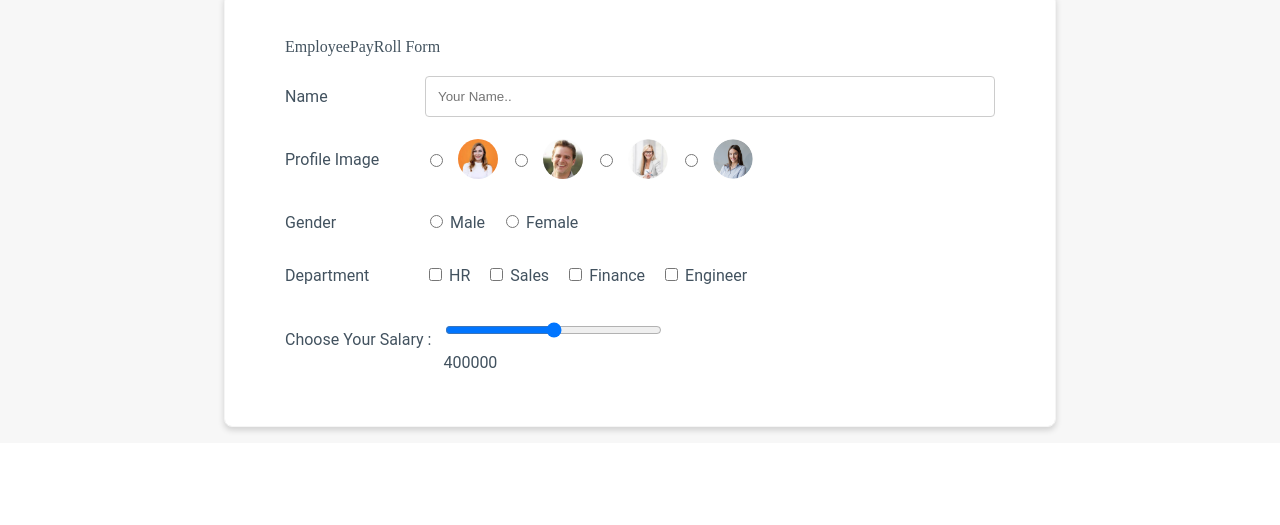
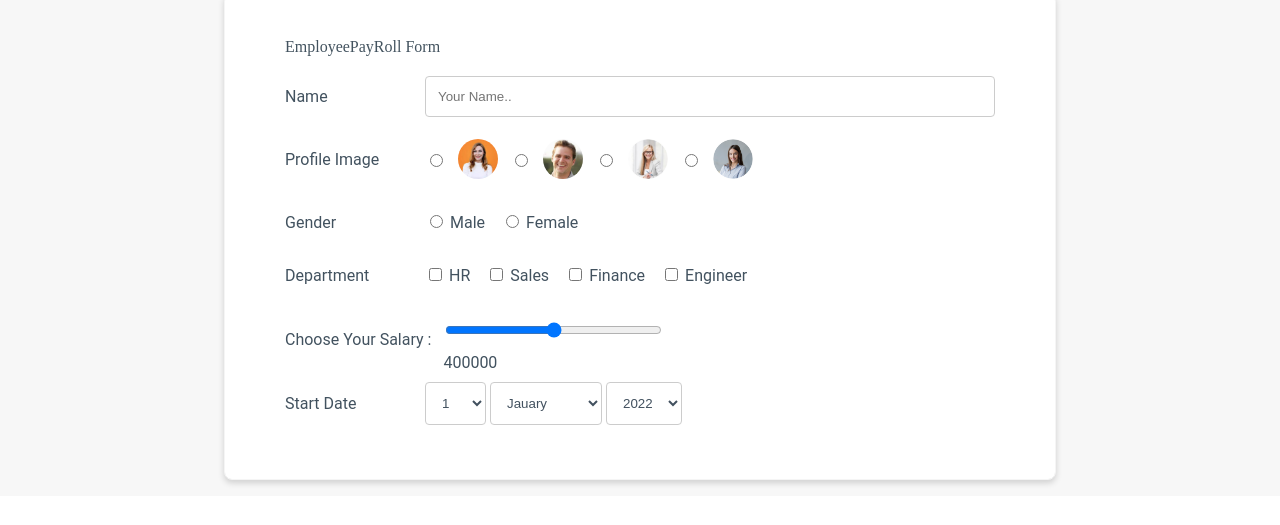
Before and after one commit to rajashri03/EmployeePayRollApp, a plain HTML site: page index.html in a window 1280 px wide. Shown: the part 67-592 px from the top of the page. Drawn offline with Linux system fonts and the light colour scheme.

Commit message:
[Rajashri]add:select day,year,month

```diff
--- a/css/style.css
+++ b/css/style.css
@@ -1,6 +1,15 @@
 body{
     margin:0px;
     height: 100%;
+}
+select{
+    padding: 12px;
+    border:1px solid #ccc;
+    border-radius: 4px;
+    resize: vertical;
+    letter-spacing: 0px;
+    color:#42515f;
+    background-color: transparent;
 }
 .header
 {
--- a/index.html
+++ b/index.html
@@ -71,6 +71,65 @@
                         <output class="salary-output text" for="salary">400000 </output>
                     </div>
                 </div>
+                <div class="row-content">
+                    <label class="label text" for="startdate">Start Date</label>
+                    <div>
+                        <select id="day" name="day">
+                            <option value="1">1</option>
+                            <option value="2">2</option>
+                            <option value="3">3</option>
+                            <option value="4">4</option>
+                            <option value="5">5</option>
+                            <option value="6">6</option>
+                            <option value="7">7</option>
+                            <option value="8">8</option>
+                            <option value="9">9</option>
+                            <option value="10">10</option>
+                            <option value="11">11</option>
+                            <option value="12">12</option>
+                            <option value="13">13</option>
+                            <option value="14">14</option>
+                            <option value="15">15</option>
+                            <option value="16">16</option>
+                            <option value="17">17</option>
+                            <option value="18">18</option>
+                            <option value="19">19</option>
+                            <option value="20">20</option>
+                            <option value="21">21</option>
+                            <option value="22">22</option>
+                            <option value="23">23</option>
+                            <option value="24">24</option>
+                            <option value="25">25</option>
+                            <option value="26">26</option>
+                            <option value="27">27</option>
+                            <option value="28">28</option>
+                            <option value="29">29</option>
+                            <option value="30">30</option>
+                            <option value="31">31</option>
+                        </select>
+                        <select id="month" name="month">
+                            <option value="Jan">Jauary</option>
+                            <option value="Feb">Febuary</option>
+                            <option value="March">March</option>
+                            <option value="April">April</option>
+                            <option value="May">May</option>
+                            <option value="June">June</option>
+                            <option value="July">July</option>
+                            <option value="Aug">August</option>
+                            <option value="Sept">September</option>
+                            <option value="Oct">October</option>
+                            <option value="Nov">November</option>
+                            <option value="dec">December</option>
+                        </select>
+                        <select id="year" name="year">
+                            <option value="2022">2022</option>
+                            <option value="2021">2021</option>
+                            <option value="2020">2020</option>
+                            <option value="2019">2019</option>
+                            <option value="2018">2018</option>
+                        </select>
+                    </div>
+                </div>
             </form>
         </div>
 
```
